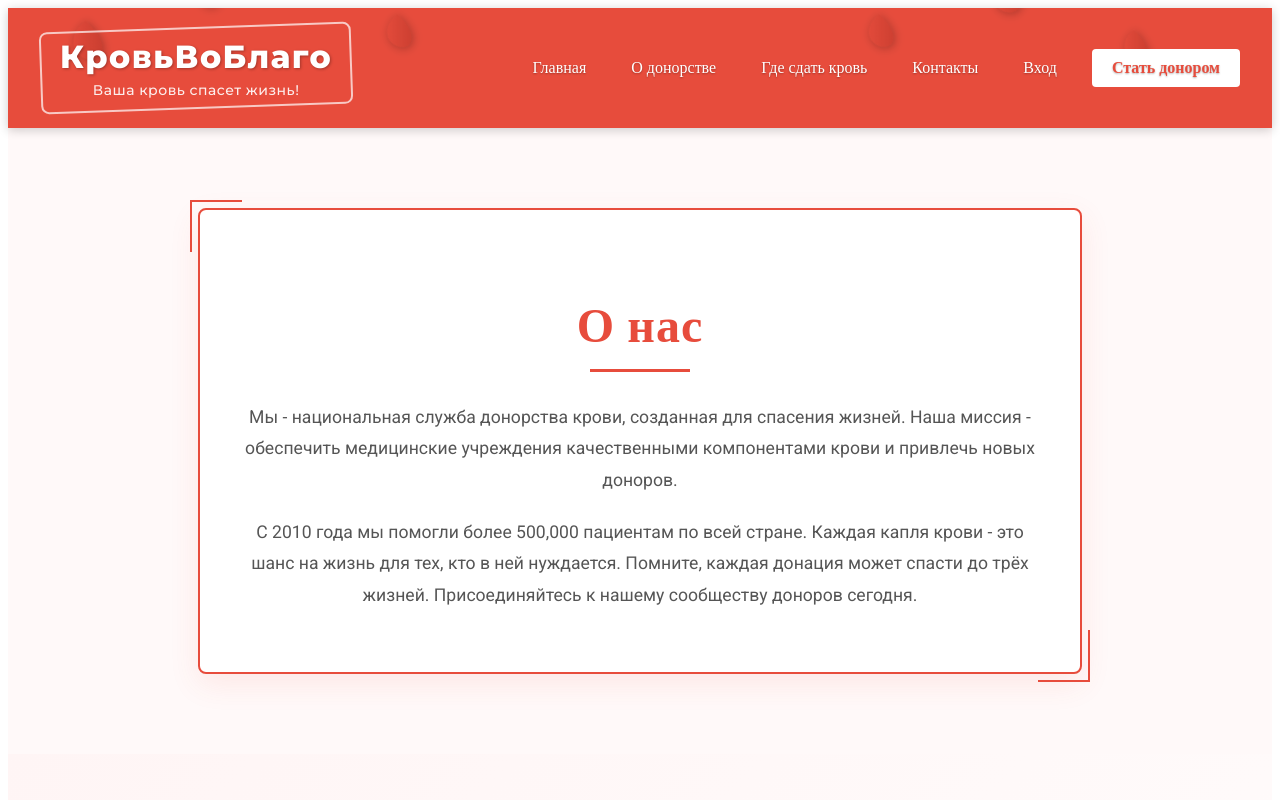
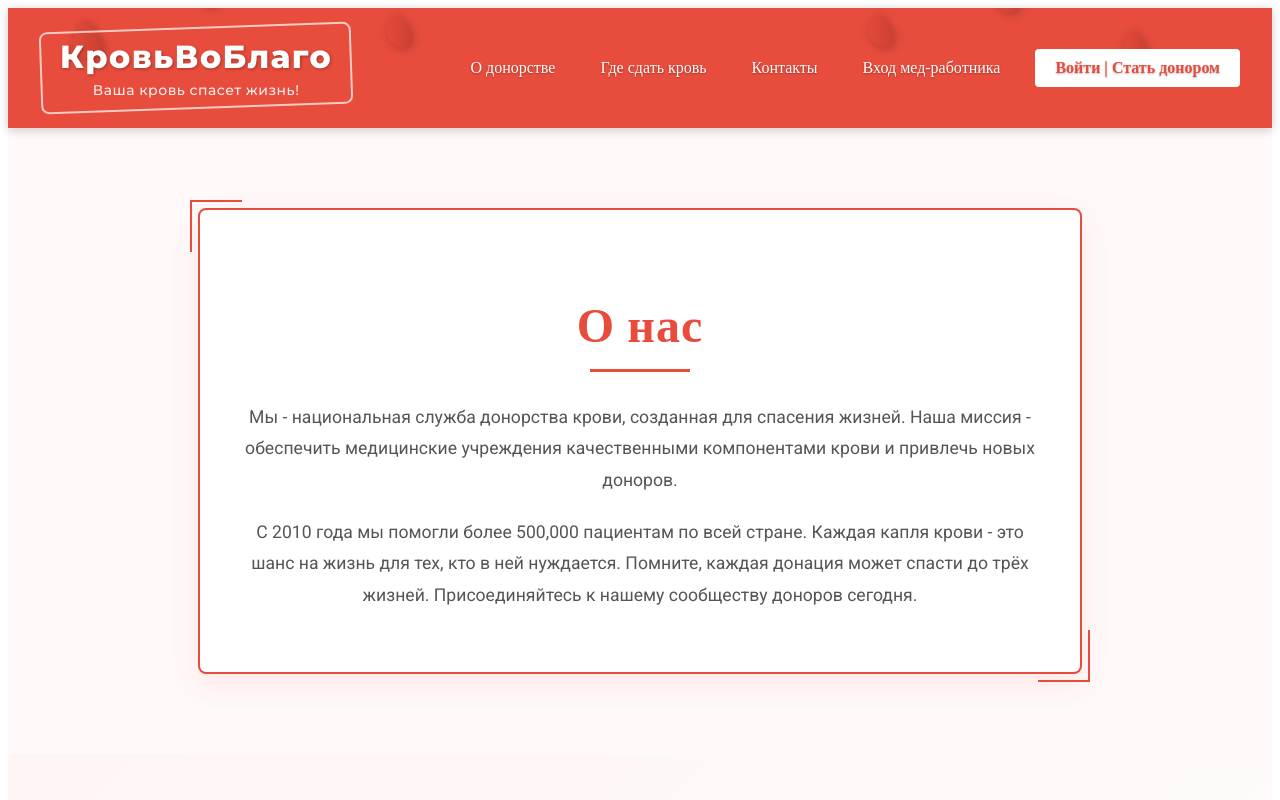
Before and after one commit to Michael04krd/project_databases, a plain HTML site: page fronted/index.html in a window 1280 px wide. Shown: the top 800 px of the page. Drawn offline with nearby package versions, Linux system fonts and the light colour scheme.

Commit message:
Add index.html

```diff
--- a/fronted/index.html
+++ b/fronted/index.html
@@ -23,12 +23,11 @@
             </div>
             <nav class="nav">
                 <ul class="nav-list">
-                    <li><a href="#">Главная</a></li>
-                    <li><a href="#">О донорстве</a></li>
-                    <li><a href="#">Где сдать кровь</a></li>
-                    <li><a href="#">Контакты</a></li>
-                    <li><a href="#" class="nav-link">Вход</a></li>
-                    <li><a href="#" class="btn-donor">Стать донором</a></li>
+                    <li><a href="#donor-section" style="scroll-behavior: smooth">О донорстве</a></li>
+                    <li><a href="https://yandex.ru/maps/35/krasnodar/search/сдача%20крови/?ll=38.988541%2C45.136951&sll=38.988541%2C45.136951&sspn=0.480652%2C0.207034&z=12" target="_blank">Где сдать кровь</a></li>
+                    <li><a href="#contact-section">Контакты</a></li>
+                    <li><a href="/fronted/others_str/medical_staff_registration.html" class="nav-link" target="_blank">Вход мед-работника</a></li>
+                    <li><a href="/fronted/others_str/donor_registration.html" class="btn-donor" target="_blank">Войти | Стать донором</a></li>
                 </ul>
             </nav>
         </div>
@@ -47,7 +46,7 @@
             </div>
         </section>
 
-        <section class="donation-steps">
+        <section class="donation-steps" id="donor-section">
             <div class="steps-container">
                <h2 class="steps-title">Как стать донором</h2>
               <div class="steps-list">
@@ -114,11 +113,11 @@
                   </div>
                 </div>
 
-                <div class="contact-block">
+                <div class="contact-block" id="contact-section">
                   <div class="contact-icon">📍</div>
                   <div class="contact-info">
                     <h3 class="contact-title">Адрес</h3>
-                    <p class="contact-text">г. Москва, ул. Донорская, д. 15</p>
+                    <p class="contact-text">г. Краснодар, ул. Донорская, д. 15</p>
                   </div>
                 </div>
               </div>
--- a/fronted/styles/styles.css
+++ b/fronted/styles/styles.css
@@ -5,6 +5,10 @@
 :root {
     --blood-red: #e74c3c;
     --blood-dark: #c0392b;
+}
+
+html {
+    scroll-behavior: smooth;
 }
 
 .header {
```
